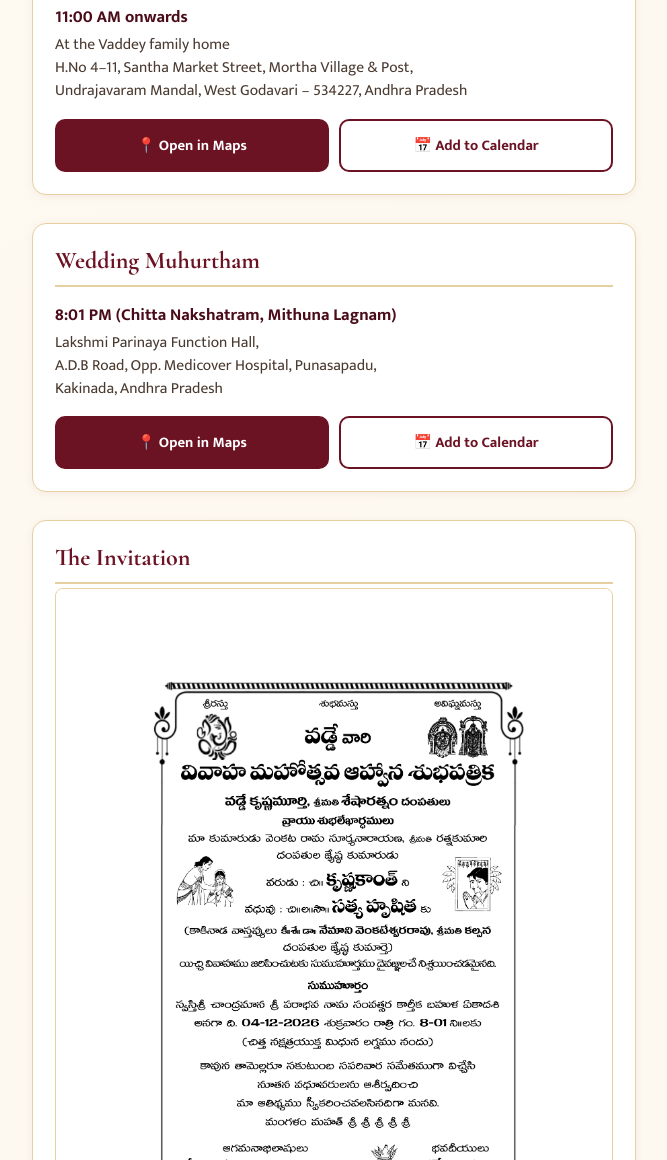
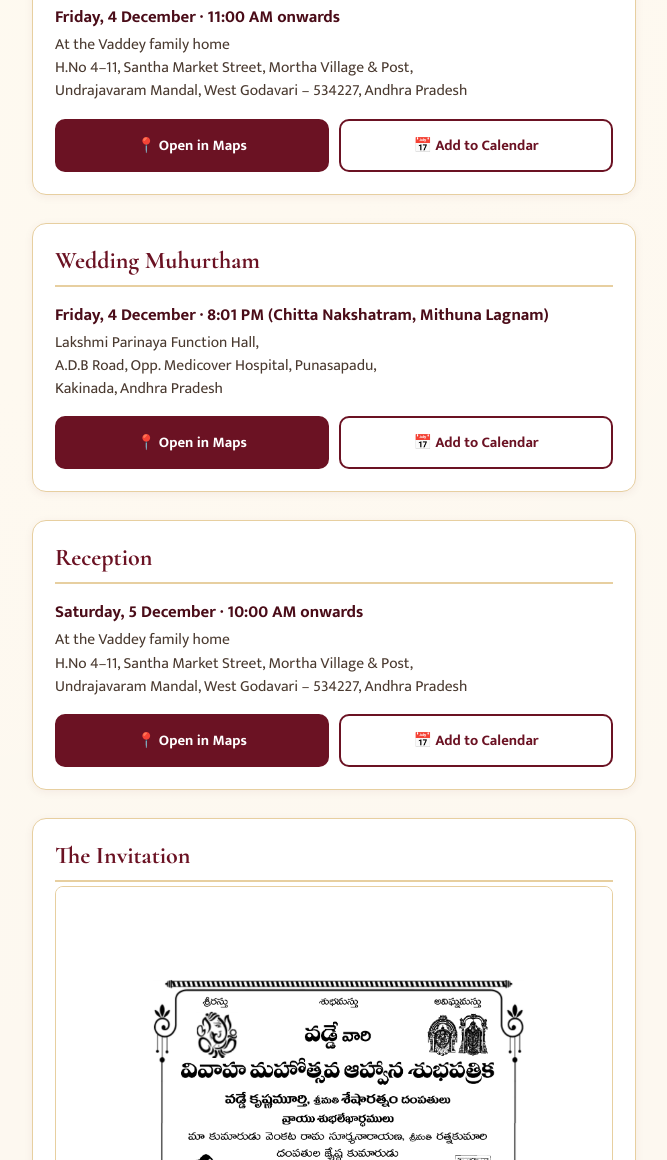
Before and after one commit to Sasi-vadde/krishnakanth-weds-hrishita, a plain HTML site: page index.html in a window 1280 px wide. Shown: the part 728-1888 px from the top of the page, without its empty margins (306-973 px from the left). Drawn offline with nearby package versions, Linux system fonts and the light colour scheme.

Commit message:
Add Reception event (5 Dec, Mortha) and date labels for each event

```diff
--- a/index.html
+++ b/index.html
@@ -4,7 +4,7 @@
 <meta charset="utf-8">
 <meta name="viewport" content="width=device-width, initial-scale=1">
 <title>Krishnakanth & Hrishita's Wedding</title>
-<meta name="description" content="Wedding invitation for Krishnakanth and Satya Hrishita — 4 December 2026, Kakinada & Mortha, Andhra Pradesh.">
+<meta name="description" content="Wedding invitation for Krishnakanth and Satya Hrishita — 4–5 December 2026, Kakinada & Mortha, Andhra Pradesh.">
 <link rel="preconnect" href="https://fonts.googleapis.com">
 <link rel="preconnect" href="https://fonts.gstatic.com" crossorigin>
 <link href="https://fonts.googleapis.com/css2?family=Cormorant+Garamond:wght@500;600;700&family=Mukta:wght@400;500;700&display=swap" rel="stylesheet">
@@ -123,7 +123,7 @@
 <header class="hero">
   <div class="kicker">You are cordially invited</div>
   <h1>Krishnakanth <span class="amp">&amp;</span> Hrishita's Wedding</h1>
-  <p class="sub">Friday, 4 December 2026 &middot; Kakinada &amp; Mortha, Andhra Pradesh</p>
+  <p class="sub">4&ndash;5 December 2026 &middot; Kakinada &amp; Mortha, Andhra Pradesh</p>
 </header>
 
 <div class="wrap">
@@ -134,7 +134,7 @@
 
   <section>
     <h2>Vindu &mdash; Wedding Feast</h2>
-    <div class="event-time">11:00 AM onwards</div>
+    <div class="event-time">Friday, 4 December &middot; 11:00 AM onwards</div>
     <div class="event-loc">
       At the Vaddey family home<br>
       H.No 4&ndash;11, Santha Market Street, Mortha Village &amp; Post,<br>
@@ -153,7 +153,7 @@
 
   <section>
     <h2>Wedding Muhurtham</h2>
-    <div class="event-time">8:01 PM (Chitta Nakshatram, Mithuna Lagnam)</div>
+    <div class="event-time">Friday, 4 December &middot; 8:01 PM (Chitta Nakshatram, Mithuna Lagnam)</div>
     <div class="event-loc">
       Lakshmi Parinaya Function Hall,<br>
       A.D.B Road, Opp. Medicover Hospital, Punasapadu,<br>
@@ -165,6 +165,25 @@
          📍 Open in Maps
       </a>
       <a class="btn cal" href="assets/wedding.ics" download>
+         📅 Add to Calendar
+      </a>
+    </div>
+  </section>
+
+  <section>
+    <h2>Reception</h2>
+    <div class="event-time">Saturday, 5 December &middot; 10:00 AM onwards</div>
+    <div class="event-loc">
+      At the Vaddey family home<br>
+      H.No 4&ndash;11, Santha Market Street, Mortha Village &amp; Post,<br>
+      Undrajavaram Mandal, West Godavari &ndash; 534227, Andhra Pradesh
+    </div>
+    <div class="btn-row">
+      <a class="btn maps" target="_blank" rel="noopener"
+         href="https://www.google.com/maps/search/?api=1&query=H.No+4-11+Santha+Market+Street+Mortha+Village+Undrajavaram+Mandal+West+Godavari+534227">
+         📍 Open in Maps
+      </a>
+      <a class="btn cal" href="assets/reception.ics" download>
          📅 Add to Calendar
       </a>
     </div>
```
Also changed, not shown: 1 other file.
